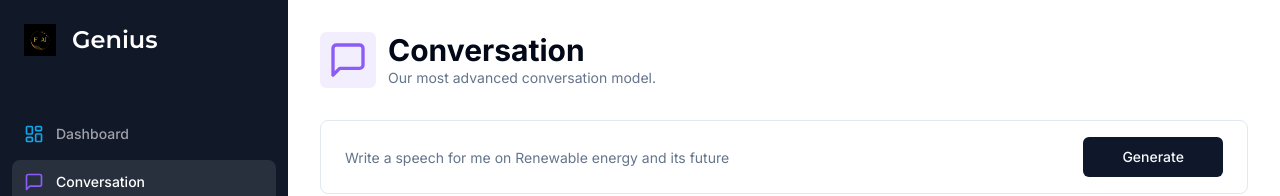
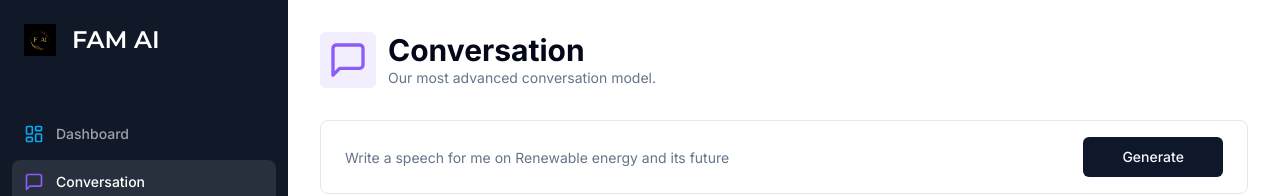
Before and after one commit to EzekielFamofo/Fam-AI, a Next.js app: page /conversation in a window 1280 px wide. Shown: the top 196 px of the page. Built offline with nearby package versions, Linux system fonts and the light colour scheme; no server answers.

Commit message:
Update sidebar.tsx

```diff
--- a/components/sidebar.tsx
+++ b/components/sidebar.tsx
@@ -72,7 +72,7 @@ export const Sidebar = ({
             <Image fill alt="Logo" src="/logo.png" />
           </div>
           <h1 className={cn("text-2xl font-bold", poppins.className)}>
-            Genius
+            FAM AI
           </h1>
         </Link>
         <div className="space-y-1">
```
